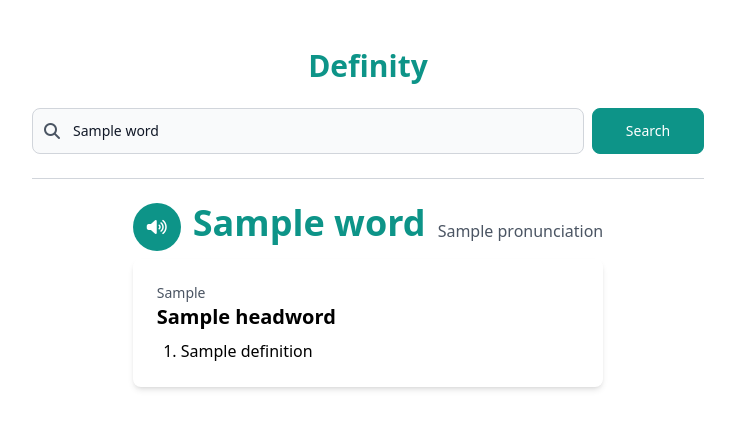
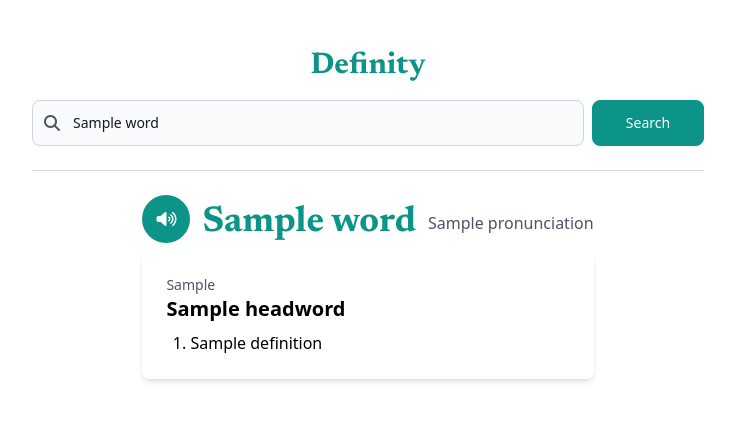
Before and after one commit to jadhavanushka/definity, a Django app: template dictionary/templates/dictionary/results.html in a window 1280 px wide. Shown: the top 429 px of the page, without its empty margins (272-1007 px from the left). Run offline with Django 5.2, Linux system fonts and the light colour scheme; the template is opened without the code that fills it: most values are stand-ins (such as "Sample title", 1, 10 or a date in 2020); some libraries are stand-ins or nearby versions.

Commit message:
updated html templates
1. created base template
2. added font for heading
3. added icon

```diff
--- a/definity/settings.py
+++ b/definity/settings.py
@@ -10,8 +10,8 @@ For the full list of settings and their values, see
 https://docs.djangoproject.com/en/5.1/ref/settings/
 """
 
+import environ
 from pathlib import Path
-import environ
 
 env = environ.Env()
 environ.Env.read_env()  # Reads from the .env file
@@ -124,7 +124,9 @@ USE_TZ = True
 # Static files (CSS, JavaScript, Images)
 # https://docs.djangoproject.com/en/5.1/howto/static-files/
 
-STATIC_URL = 'static/'
+STATIC_URL = '/static/'
+
+STATICFILES_DIRS = [BASE_DIR / 'static']
 
 # Default primary key field type
 # https://docs.djangoproject.com/en/5.1/ref/settings/#default-auto-field
--- /dev/null
+++ b/dictionary/static/dictionary/style.css
@@ -0,0 +1,5 @@
+@import url('https://fonts.googleapis.com/css2?family=Newsreader:ital,opsz,wght@0,6..72,200..800;1,6..72,200..800&display=swap');
+
+h1, h2{
+    font-family:'Newsreader', 'Times New Roman', Times, serif;
+}
--- /dev/null
+++ b/dictionary/templates/dictionary/base.html
@@ -0,0 +1,20 @@
+{% load static %}
+
+<!DOCTYPE html>
+<html lang="en">
+
+<head>
+    <meta charset="UTF-8">
+    <meta name="viewport" content="width=device-width, initial-scale=1.0">
+    <link rel="icon" href="{% static 'dictionary/logo.png' %}" />
+    <title>{% block title %}Definity{% endblock %}</title>
+    <script src="https://cdn.tailwindcss.com"></script>
+    <link rel="stylesheet" href="https://cdnjs.cloudflare.com/ajax/libs/font-awesome/6.7.0/css/all.min.css">
+    <link rel="stylesheet" type="text/css" href="{% static 'dictionary/style.css' %}">
+</head>
+
+<body class="bg-white min-h-screen p-6">
+        {% block content %}{% endblock %}
+</body>
+
+</html>
--- a/dictionary/templates/dictionary/results.html
+++ b/dictionary/templates/dictionary/results.html
@@ -1,19 +1,14 @@
-<!DOCTYPE html>
-<html lang="en">
+{% extends 'dictionary/base.html' %}
 
-<head>
-    <meta charset="UTF-8">
-    <meta name="viewport" content="width=device-width, initial-scale=1.0">
-    <title>{{ word }} definition - Definity</title>
-    <script src="https://cdn.tailwindcss.com"></script>
-    <link rel="stylesheet" href="https://cdnjs.cloudflare.com/ajax/libs/font-awesome/6.7.0/css/all.min.css">
-</head>
+{% block title %}{{ word }} | Definity{% endblock %}
 
-<body class="flex flex-col items-center justify-start min-h-screen p-6">
-    <div class="max-w-2xl mx-auto w-full bg-white py-6 mb-6 border-b border-gray-300">
+{% block content %}
+<section class="flex flex-col items-center justify-start">
+    <div class="max-w-2xl mx-auto w-full py-6 mb-6 border-b border-gray-300">
         <a href="/">
-            <h1 class="text-3xl font-bold mb-6 text-teal-600 hover:text-teal-700 text-center">
-                Definity</h1>
+            <h1 class="text-3xl font-bold mb-4 text-teal-600 hover:text-teal-700 text-center">
+                Definity
+            </h1>
         </a>
 
         <form method="get" action="/" class="flex items-center mx-auto">
@@ -31,7 +26,7 @@
         </form>
     </div>
 
-    <div class="max-w-2xl mx-auto bg-white">
+    <div class="max-w-2xl mx-auto">
         {% if not error %}
             <div class="flex items-center gap-3">
                 {% if audio %}
@@ -40,7 +35,7 @@
                     </button>
                 {% endif %}
 
-                <h1 class="text-4xl font-bold text-teal-600 mb-4">{{ word }}</h1>
+                <h2 class="text-4xl font-bold text-teal-600">{{ word }}</h2>
 
                 {% if pronunciation %}
                     <p class="text-gray-600">{{ pronunciation }}</p>
@@ -65,7 +60,7 @@
                         </button>
                     {% endif %}
 
-                        <h2 class="text-xl font-semibold">{{ meaning.headword }}</h2>
+                        <h3 class="text-xl font-semibold">{{ meaning.headword }}</h3>
 
                         {% if meaning.pronunciation and not pronunciation %}
                             <p class="text-sm text-gray-600">{{ meaning.pronunciation }}</p>
@@ -88,5 +83,5 @@
             audio.play();
         }
     </script>
-</body>
-</html>
+</section>
+{% endblock %}
```
Also changed, not shown: dictionary/templates/dictionary/home.html (+8 -14 lines), dictionary/static/dictionary/logo.png (added), vercel.json.
